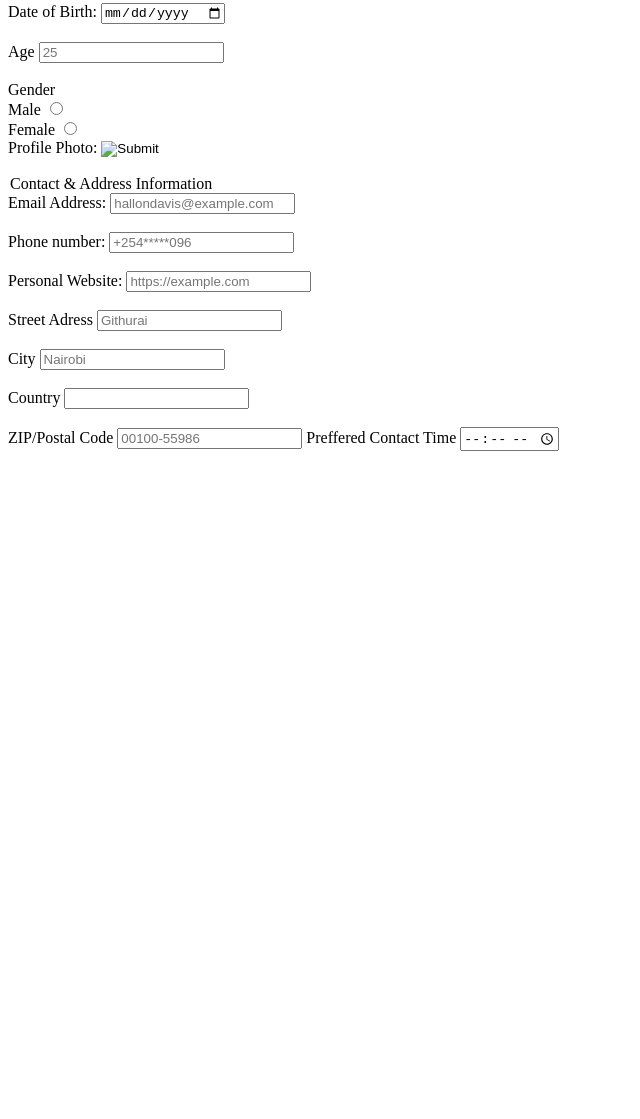
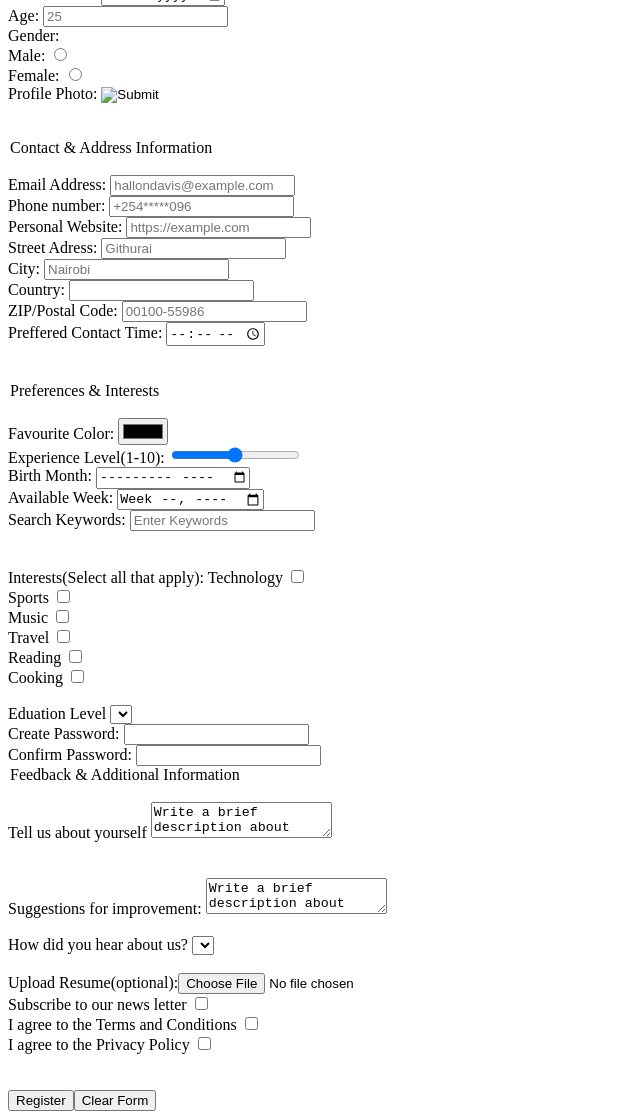
Before and after one commit to Delmo5225/Molder-ndungu, a plain HTML site: page index.html in a window 1280 px wide. Shown: the part 191-1310 px from the top of the page, without its empty margins (0-640 px from the left). Before the commit the page ends 800 px from the top, so only its background shows below. Drawn offline with Linux system fonts and the light colour scheme.

Commit message:
pushing this folder

```diff
--- a/index.html
+++ b/index.html
@@ -11,55 +11,133 @@
 
     <form action="/Molder-ndungu/submit.html">
     <legend>Personal Information</legend>
+    <br>
         <label for="/Molder-ndungu/First Name.html">First Name:</label>
             <input type="text" id="First Name" placeholder="Eurobeat">
-                <br><br>
+                <br>
         <label for="/Molder-ndungu/Last Nmae.html">Last Name:</label>
              <input type="text" id="Last Name" placeholder="Kenyatta">
-                <br><br>
+                <br>
         <label for="/Molder-ndungu/D,o,b.html">Date of Birth:</label>
             <input type="date" id="date" placeholder="17/2/1997">
-                <br><br>
-        <label for="/Molder-ndungu/Age.html">Age</label>
+                <br>
+        <label for="/Molder-ndungu/Age.html">Age:</label>
             <input type="number" id="Age" placeholder="25">
-                <br><br>
-        <label for="/Molder-ndungu/Gender.html">Gender</label>
+                <br>
+        <label for="/Molder-ndungu/Gender.html">Gender:</label>
             <input type="checkbox" id="Gender" popover="auto">
                     <br>
-                    <label for="/Molder-ndungu/Male.html">Male</label>
+                    <label for="/Molder-ndungu/Male.html">Male:</label>
                         <input type="radio" id="Male" name="Gender" value="Male">
                             <br>
-                    <label for="/Molder-ndungu/Female.html">Female</label>
+                    <label for="/Molder-ndungu/Female.html">Female:</label>
                     <input type="radio"id="Female" name="Gender" value="Female">
                             <br>
                     <label for="/Molder-Ndungu/photo.html">Profile Photo:</label>
                     <input type="image"id="Profile Photo">
         <br>
-        <br>
+        <br><br>
      <legend>Contact & Address Information</legend>
+     <br>
         <label for="Email">Email Address:</label>
         <input type="email" id="Email Address" placeholder="hallondavis@example.com">
-            <br><br>
+            <br>
         <label for="tel">Phone number:</label>
             <input type="tel" id="Phone Number" placeholder="+254*****096">
-                <br><br>
+                <br>
         <Label for="Web">Personal Website:</Label>
             <input type="url" id="Personal Website" placeholder="https://example.com">
-                <br><br>
-        <label for="Street">Street Adress</label>
+                <br>
+        <label for="Street">Street Adress:</label>
             <input type="text" id="Name" placeholder="Githurai">
-                <br><br>
-        <label for="City">City</label>
+                <br>
+        <label for="City">City:</label>
             <input type="text" id="City" placeholder="Nairobi">
-                <br><br>
-        <label for="Country">Country</label>
+                <br>
+        <label for="Country">Country:</label>
             <input type="search" id="Country">
+            <br>
+        <label for="Postal code">ZIP/Postal Code:</label>
+            <input type="number" id="ZIP/Postal Code" placeholder="00100-55986">
+            <br>
+        <label for="Time">Preffered Contact Time:</label>
+            <input type="time" id="Preffered Contact Time" >
+            <br><br><br>
+    <legend>Preferences & Interests</legend>
+    <br>
+        <label for="Fav Color">Favourite Color:</label>
+            <input type="color" id="Favourite Color" placeholder="color:red">
+            <br>
+        <label for="Experience Level">Experience Level(1-10):</label>
+            <input type="range" id="Experience Level">
+                <br>
+        <label for="Birth Month">Birth Month:</label>
+            <input type="month" id="Birth Month" >
+                <br>
+        <label for="Available Week">Available Week:</label>
+            <input type="week" id="Available Week">
+            <br>
+        <label for="Search Keywords">Search Keywords:</label>
+            <input type="search" id="Search Keywords" placeholder="Enter Keywords">
+                <br><br><br>
+        <label for="Interests">Interests(Select all that apply):</label>
+        <label for="Technology">Technology</label>
+            <input type="checkbox" id="Technology">
+                <br>
+        <label for="sports">Sports</label>
+            <input type="checkbox" id="Sports">
+                <br>
+        <label for="Music">Music</label>
+            <input type="checkbox" id="Music">
+                <br>
+        <label for="Travel">Travel</label>
+            <input type="checkbox" id="Travel">
+                <br>
+        <label for="Reading">Reading</label>
+            <input type="checkbox" id="Reading">
+                <br>
+        <label for="Cooking">Cooking</label>
+            <input type="checkbox" id="Cooking">
             <br><br>
-        <label for="Postal code">ZIP/Postal Code</label>
-            <input type="number" id="ZIP/Postal Code" placeholder="00100-55986">
-        <label for="Time">Preffered Contact Time</label>
-            <input type="time" id="Preffered Contact Time" >
-            <br><br>
+        <label>Eduation Level</label>
+            <select id="Education Level" name="Education level">Education Level:</select>
+                <br>
+        <label for="Create Password">Create Password:</label>
+            <input type="password" id="Create password">
+            <br>
+        <label for="Confirm Password">Confirm Password:</label>
+        <input type="password" id="Confirm Password">
+            <br>
+    <legend>Feedback & Additional Information</legend>
+    <br>
+        <label for="text">Tell us about yourself</label>
+            <textarea>Write a brief description about yourself ...</textarea>
+                <br><br><br>
+        <label for="suggestions">Suggestions for improvement:</label>
+            <textarea name="Any suggestions or feedback..." id="Suggestions for impprovements">Write a brief description about yourself...</textarea>
+                 <br><br>
+        <label for="Hearing">How did you hear about us?</label>
+            <select name="Hearing" id="How did you hear about us">Select source</select>
+                 <br><br>
+        <label for="resume">Upload Resume(optional):<input type="file" id="Upload resume"></label>
+        <br>
+        <label for="subscribe">Subscribe to our news letter</label>
+            <input type="checkbox" id="Subscribe to our newsletter">
+            <br>
+        <label for="agree">I agree to the Terms and Conditions</label>
+            <input type="checkbox" id="I agree to the Terms and Conditions">
+            <br>
+        <label for="agree">I agree to the Privacy Policy</label>
+            <input type="checkbox" id="I agree to the Privacy Policy">
+            <br><br><br>
+        <button>Register</button><button>Clear Form</button>
+
+
+
+
+
+
+
 
     </form>
 
```
